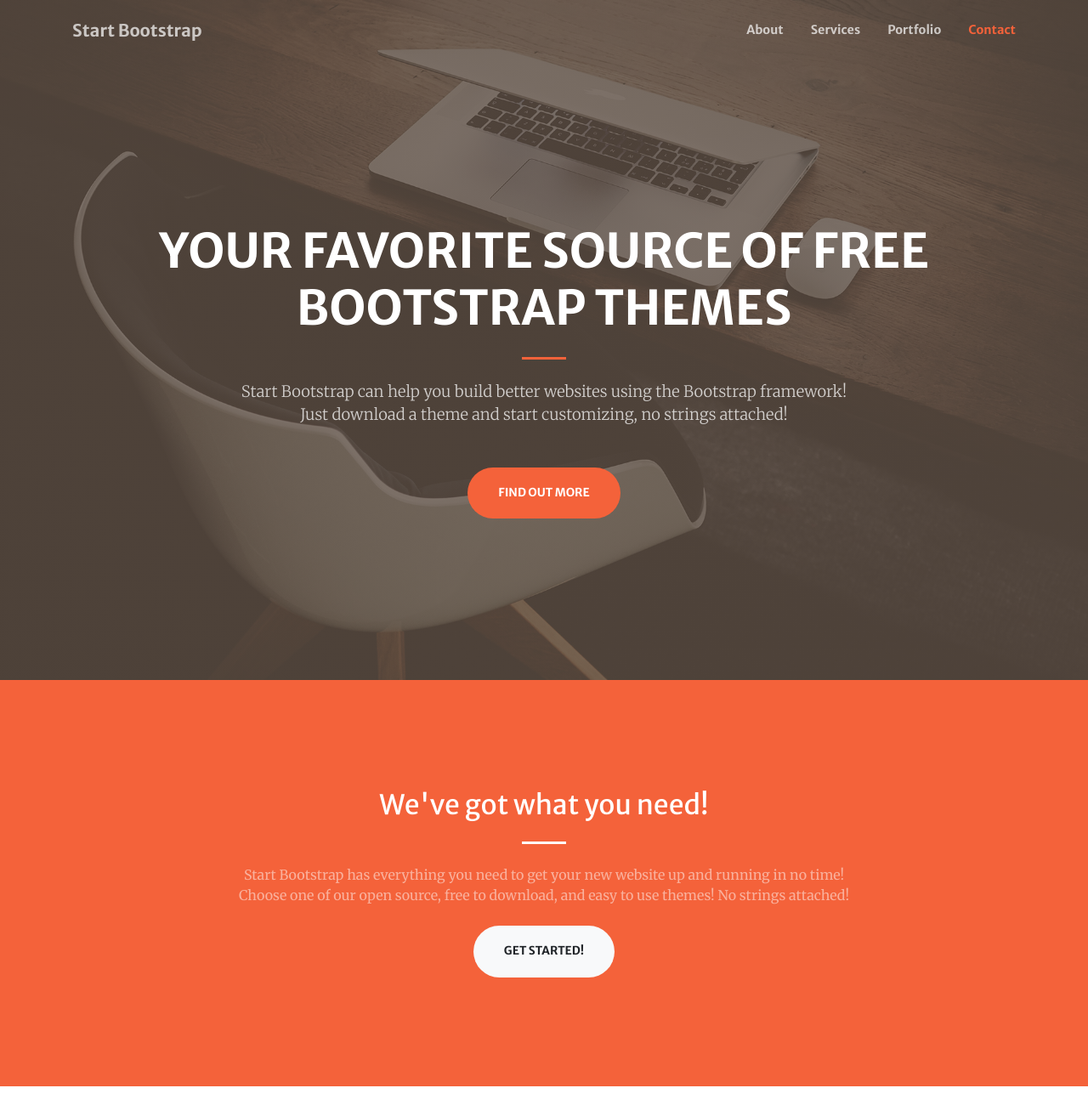
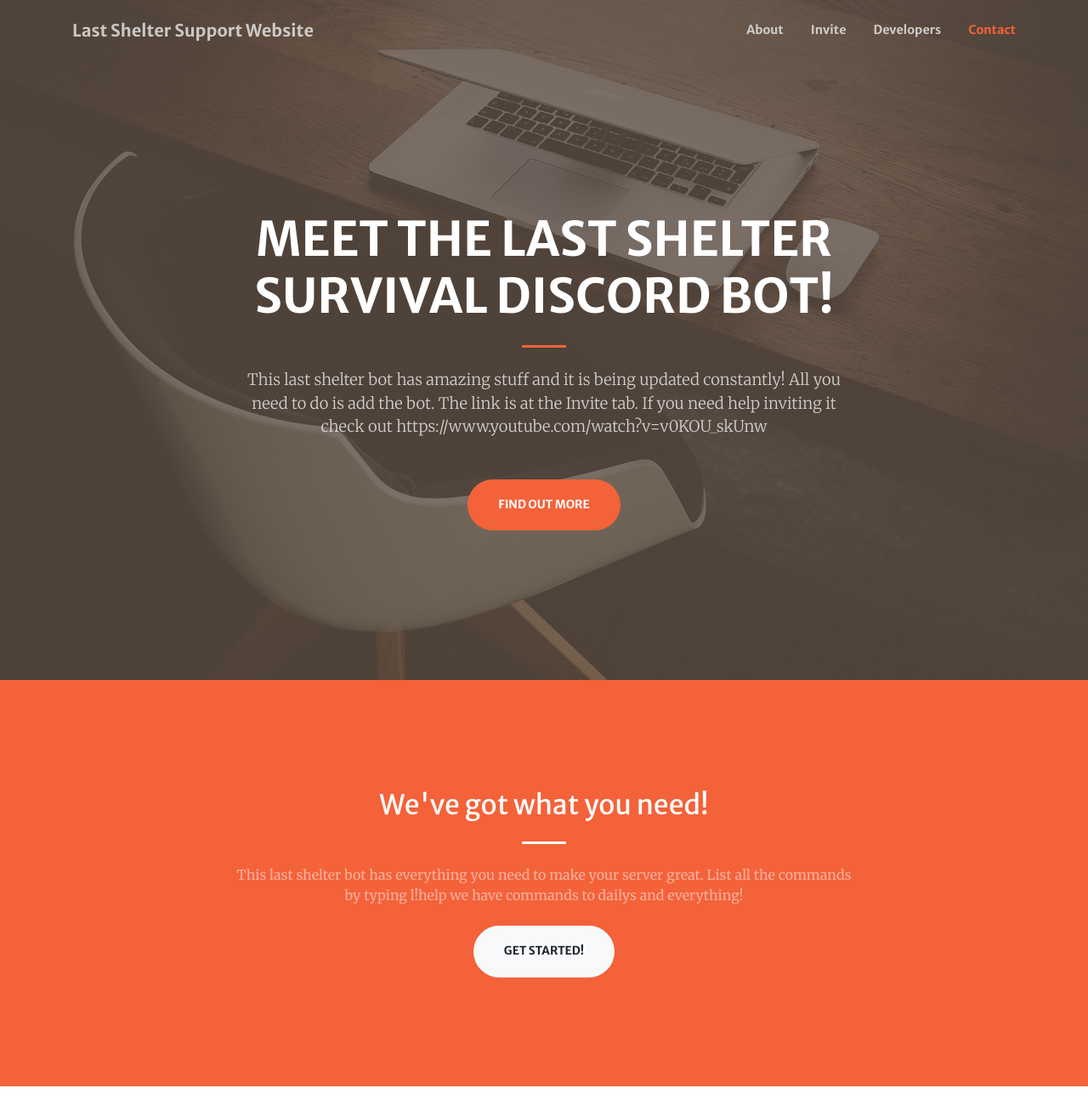
Before and after one commit to HydroYT/lssbotweb, a plain HTML site: page index.html in a window 1280 px wide. Shown: the top 1300 px of the page at 85% size. Drawn offline with nearby package versions, Linux system fonts and the light colour scheme.

Commit message:
first commit

```diff
--- a/index.html
+++ b/index.html
@@ -1,34 +1,39 @@
 <!DOCTYPE html>
 <html lang="en">
+
 <head>
 	<meta charset="utf-8" />
 	<meta name="viewport" content="width=device-width, initial-scale=1, shrink-to-fit=no" />
 	<meta name="description" content="" />
 	<meta name="author" content="" />
-        <title>Creative - Start Bootstrap Theme</title>
+	<title>Lss Bot Support Website </title>
 	<!-- Favicon-->
 	<link rel="icon" type="image/x-icon" href="assets/img/favicon.ico" />
 	<!-- Font Awesome icons (free version)-->
-        <script src="https://use.fontawesome.com/releases/v5.15.1/js/all.js" crossorigin="anonymous"></script>
+	<script src="https://use.fontawesome.com/releases/v5.15.1/js/all.js" crossorigin="anonymous">
+
+	</script>
 	<!-- Google fonts-->
 	<link href="https://fonts.googleapis.com/css?family=Merriweather+Sans:400,700" rel="stylesheet" />
-        <link href="https://fonts.googleapis.com/css?family=Merriweather:400,300,300italic,400italic,700,700italic" rel="stylesheet" type="text/css" />
+	<link href="https://fonts.googleapis.com/css?family=Merriweather:400,300,300italic,400italic,700,700italic" rel="stylesheet"
+	 type="text/css" />
 	<!-- Third party plugin CSS-->
 	<link href="https://cdnjs.cloudflare.com/ajax/libs/magnific-popup.js/1.1.0/magnific-popup.min.css" rel="stylesheet" />
 	<!-- Core theme CSS (includes Bootstrap)-->
 	<link href="css/styles.css" rel="stylesheet" />
 </head>
+
 <body id="page-top">
 	<!-- Navigation-->
 	<nav class="navbar navbar-expand-lg navbar-light fixed-top py-3" id="mainNav">
 		<div class="container">
-                <a class="navbar-brand js-scroll-trigger" href="#page-top">Start Bootstrap</a>
+			<a class="navbar-brand js-scroll-trigger" href="#page-top">Last Shelter Support Website </a>
 			<button class="navbar-toggler navbar-toggler-right" type="button" data-toggle="collapse" data-target="#navbarResponsive" aria-controls="navbarResponsive" aria-expanded="false" aria-label="Toggle navigation"><span class="navbar-toggler-icon"></span></button>
                 <div class="collapse navbar-collapse" id="navbarResponsive">
                     <ul class="navbar-nav ml-auto my-2 my-lg-0">
                         <li class="nav-item"><a class="nav-link js-scroll-trigger" href="#about">About</a></li>
-                        <li class="nav-item"><a class="nav-link js-scroll-trigger" href="#services">Services</a></li>
-                        <li class="nav-item"><a class="nav-link js-scroll-trigger" href="#portfolio">Portfolio</a></li>
+                        <li class="nav-item"><a class="nav-link js-scroll-trigger" href="#services">Invite</a></li>
+                        <li class="nav-item"><a class="nav-link js-scroll-trigger" href="#portfolio">Developers</a></li>
                         <li class="nav-item"><a class="nav-link js-scroll-trigger" href="#contact">Contact</a></li>
                     </ul>
                 </div>
@@ -39,11 +44,11 @@
             <div class="container h-100">
                 <div class="row h-100 align-items-center justify-content-center text-center">
                     <div class="col-lg-10 align-self-end">
-                        <h1 class="text-uppercase text-white font-weight-bold">Your Favorite Source of Free Bootstrap Themes</h1>
+                        <h1 class="text-uppercase text-white font-weight-bold">Meet the last shelter survival discord bot!</h1>
                         <hr class="divider my-4" />
                     </div>
                     <div class="col-lg-8 align-self-baseline">
-                        <p class="text-white-75 font-weight-light mb-5">Start Bootstrap can help you build better websites using the Bootstrap framework! Just download a theme and start customizing, no strings attached!</p>
+                        <p class="text-white-75 font-weight-light mb-5">This last shelter bot has amazing stuff and it is being updated constantly! All you need to do is add the bot. The link is at the Invite tab. If you need help inviting it check out https://www.youtube.com/watch?v=v0KOU_skUnw</p>
                         <a class="btn btn-primary btn-xl js-scroll-trigger" href="#about">Find Out More</a>
                     </div>
                 </div>
@@ -56,7 +61,7 @@
                     <div class="col-lg-8 text-center">
                         <h2 class="text-white mt-0">We've got what you need!</h2>
                         <hr class="divider light my-4" />
-                        <p class="text-white-50 mb-4">Start Bootstrap has everything you need to get your new website up and running in no time! Choose one of our open source, free to download, and easy to use themes! No strings attached!</p>
+                        <p class="text-white-50 mb-4">This last shelter bot has everything you need to make your server great. List all the commands by typing l!help we have commands to dailys and everything! </p>
                         <a class="btn btn-light btn-xl js-scroll-trigger" href="#services">Get Started!</a>
                     </div>
                 </div>
```
Also changed, not shown: 1 other file. Lines whose indentation alone changed are shown as unchanged.
